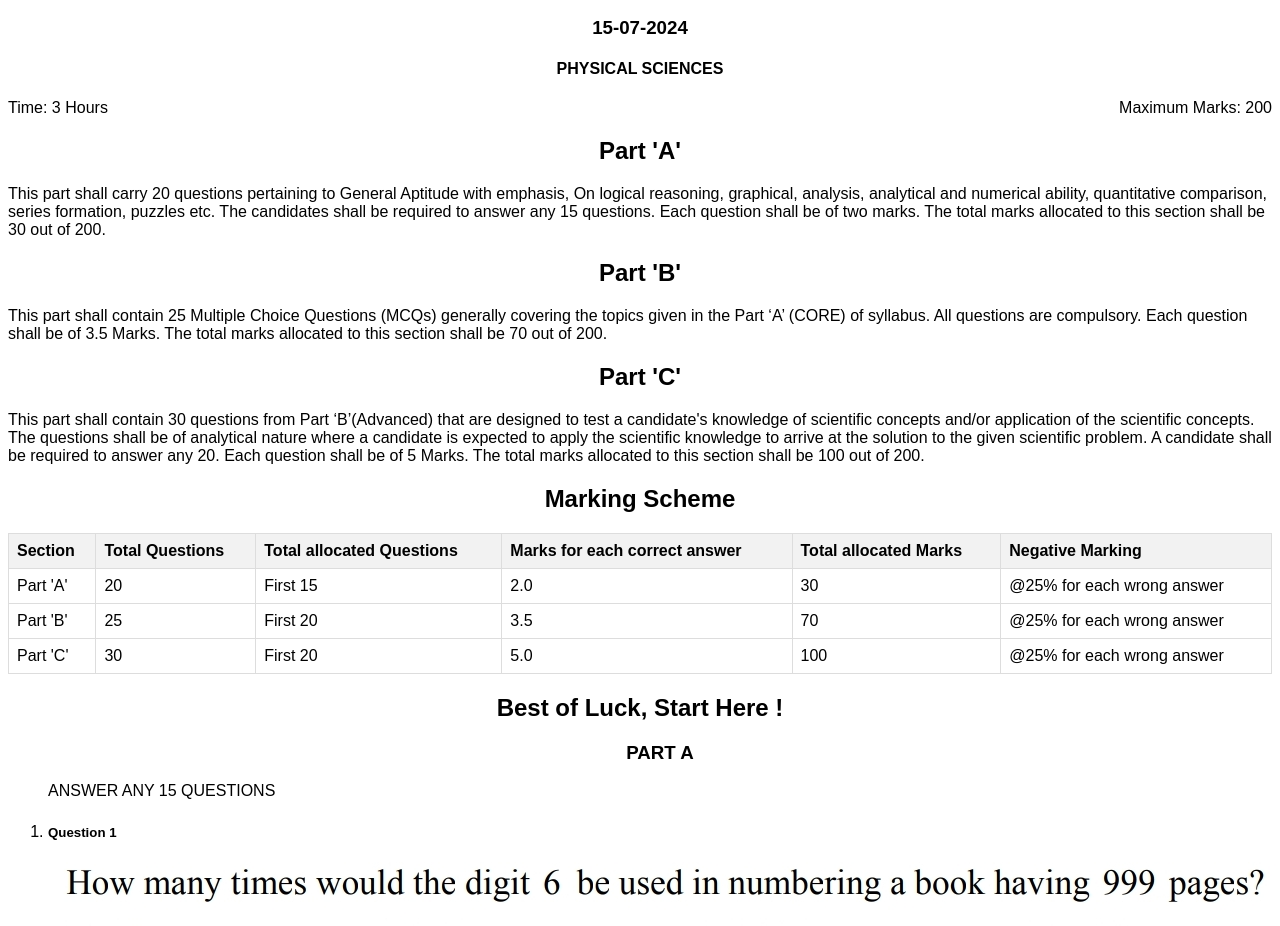
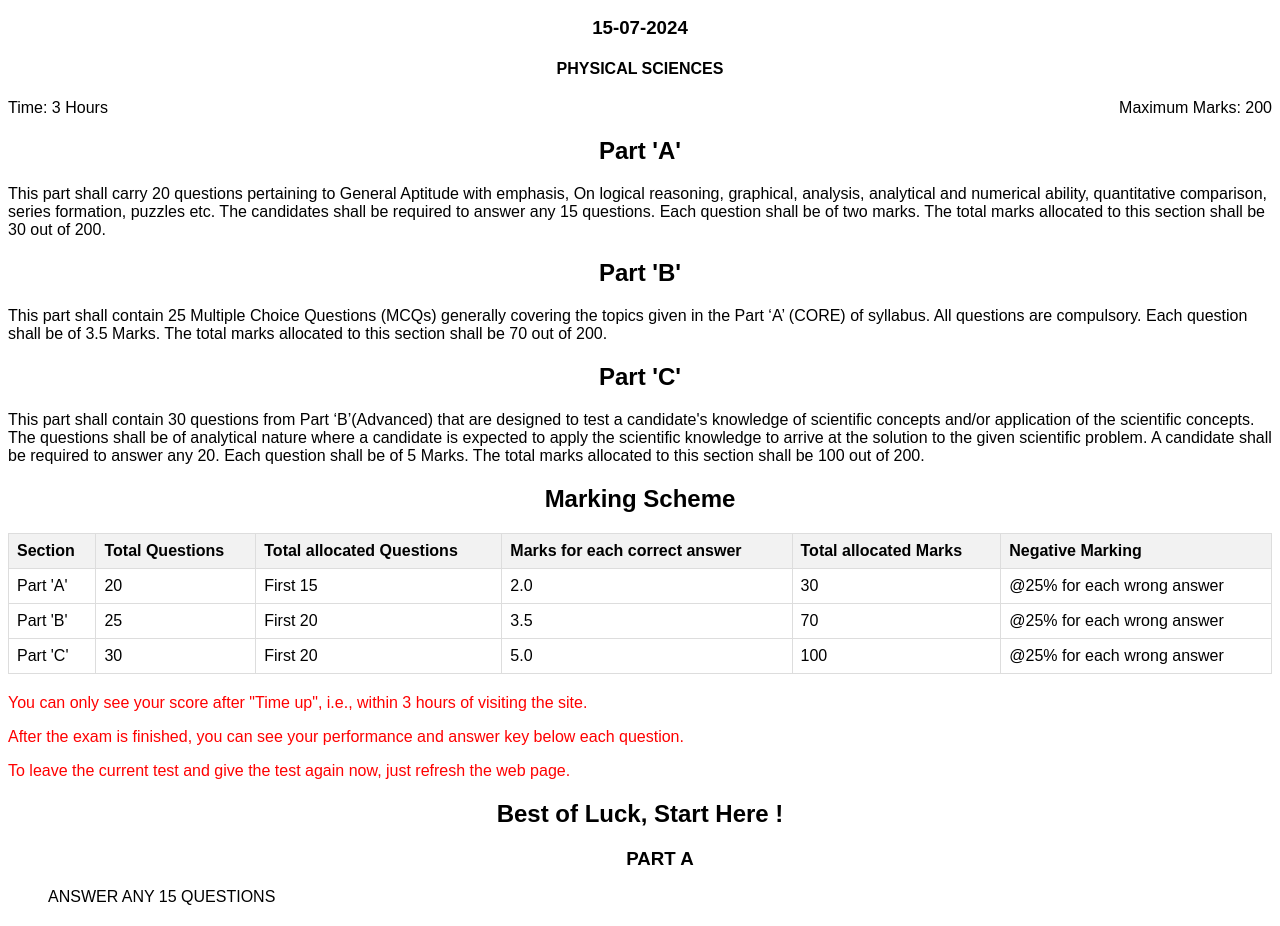
Before and after one commit to avoyjana/nettest1.github.io, a plain HTML site: page index.html in a window 1280 px wide. Shown: the part 111-1037 px from the top of the page. Drawn offline with Linux system fonts and the light colour scheme.

Commit message:
Update index.html

```diff
--- a/index.html
+++ b/index.html
@@ -124,6 +124,9 @@
 </body>
 </body>
     <div id="timer"></div> <!-- Display timer -->
+    <p style="color: red;">You can only see your score after "Time up", i.e., within 3 hours of visiting the site.</p>
+    <p style="color: red;">After the exam is finished, you can see your performance and answer key below each question.</p>
+    <p style="color: red;">To leave the current test and give the test again now, just refresh the web page.</p>
     <h2>Best of Luck, Start Here !</h2>
     <form id="quizForm">
         <ol>
```
